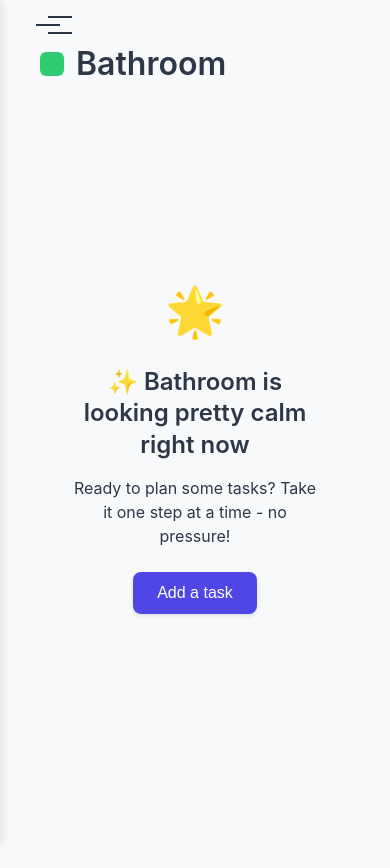
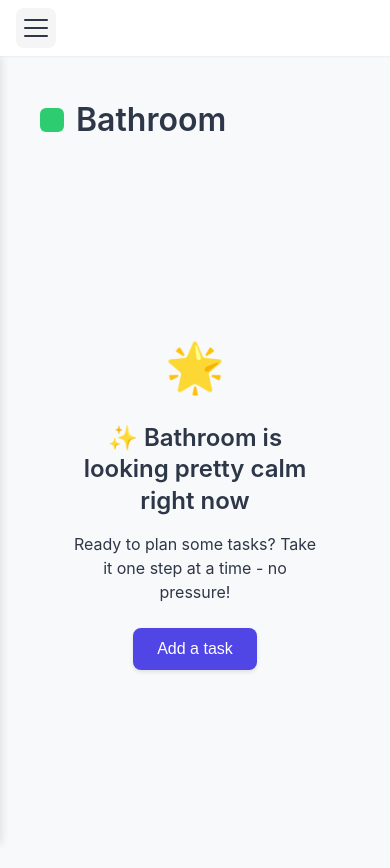
Before and after one commit to branch-gary/housekeeper, a React (Vite) app: page /category/bathroom in a window 390 px wide. Before the commit the page ends 844 px from the top, so only its background shows below. Built offline with nearby package versions, Linux system fonts and the light colour scheme.

Commit message:
✨ Add fixed header with hamburger menu for cleaner layout

```diff
--- /dev/null
+++ b/src/components/Header/Header.module.scss
@@ -0,0 +1,91 @@
+.header {
+  position: fixed;
+  top: 0;
+  left: 0;
+  right: 0;
+  height: 56px;
+  background: var(--surface-1);
+  border-bottom: 1px solid var(--border-color);
+  padding: 0 1rem;
+  display: none;
+  align-items: center;
+  z-index: 1000;
+  box-shadow: 0 1px 2px rgba(0, 0, 0, 0.05);
+
+  @media (max-width: 768px) {
+    display: flex;
+  }
+}
+
+.menuButton {
+  width: 40px;
+  height: 40px;
+  display: flex;
+  align-items: center;
+  justify-content: center;
+  background: var(--surface-2);
+  border: none;
+  border-radius: 8px;
+  cursor: pointer;
+  transition: all 0.2s ease;
+
+  &:hover {
+    background: var(--surface-3);
+  }
+
+  &:focus-visible {
+    outline: 2px solid var(--color-primary);
+    outline-offset: 2px;
+  }
+}
+
+.menuIcon {
+  width: 24px;
+  height: 18px;
+  position: relative;
+  transform: rotate(0deg);
+  transition: .5s ease-in-out;
+  cursor: pointer;
+}
+
+.menuBar {
+  display: block;
+  position: absolute;
+  height: 2px;
+  width: 100%;
+  background: var(--text-1);
+  border-radius: 2px;
+  opacity: 1;
+  left: 0;
+  transform: rotate(0deg);
+  transition: .25s ease-in-out;
+
+  &:nth-child(1) {
+    top: 0px;
+  }
+
+  &:nth-child(2) {
+    top: 8px;
+  }
+
+  &:nth-child(3) {
+    top: 16px;
+  }
+
+  .open & {
+    &:nth-child(1) {
+      top: 8px;
+      transform: rotate(135deg);
+    }
+
+    &:nth-child(2) {
+      opacity: 0;
+      left: -60px;
+    }
+
+    &:nth-child(3) {
+      top: 8px;
+      transform: rotate(-135deg);
+    }
+  }
+}
--- /dev/null
+++ b/src/components/Header/Header.tsx
@@ -0,0 +1,25 @@
+import { useLayout } from '../../contexts/LayoutContext'
+import styles from './Header.module.scss'
+
+export function Header() {
+  const { isMobileMenuOpen, toggleMobileMenu } = useLayout()
+
+  return (
+    <header className={styles.header}>
+      <button
+        className={styles.menuButton}
+        onClick={toggleMobileMenu}
+        aria-label="Toggle sidebar"
+        aria-expanded={isMobileMenuOpen}
+      >
+        <div className={`${styles.menuIcon} ${isMobileMenuOpen ? styles.open : ''}`}>
+          <span className={styles.menuBar}></span>
+          <span className={styles.menuBar}></span>
+          <span className={styles.menuBar}></span>
+        </div>
+      </button>
+    </header>
+  )
+}
+
+export default Header
--- a/src/components/Layout.module.scss
+++ b/src/components/Layout.module.scss
@@ -1,9 +1,18 @@
 .layout {
-  display: flex;
   min-height: 100vh;
   width: 100%;
   background: var(--color-bg);
   position: relative;
+}
+
+.contentWrapper {
+  display: flex;
+  min-height: 100vh;
+
+  @media (max-width: 768px) {
+    min-height: calc(100vh - 56px); // Subtract header height on mobile
+    margin-top: 56px; // Add margin for header on mobile
+  }
 }
 
 .main {
@@ -21,80 +30,6 @@
   }
 }
 
-.menuButton {
-  display: none;
-  position: fixed;
-  top: 1rem;
-  left: 1rem;
-  z-index: 1000;
-  background: none;
-  border: none;
-  padding: 0.5rem;
-  cursor: pointer;
-  border-radius: 4px;
-  transition: background-color 0.2s ease;
-
-  @media (max-width: 768px) {
-    display: block;
-  }
-
-  &:hover {
-    background-color: var(--color-hover);
-  }
-
-  &:focus-visible {
-    outline: 2px solid var(--color-primary);
-    outline-offset: 2px;
-  }
-}
-
-.menuIcon {
-  display: block;
-  width: 24px;
-  height: 24px;
-  position: relative;
-}
-
-.menuBar {
-  position: absolute;
-  width: 24px;
-  height: 2px;
-  background-color: var(--color-text);
-  transition: all 0.3s ease;
-
-  &::before,
-  &::after {
-    content: '';
-    position: absolute;
-    width: 24px;
-    height: 2px;
-    background-color: var(--color-text);
-    transition: all 0.3s ease;
-  }
-
-  &::before {
-    top: -8px;
-  }
-
-  &::after {
-    bottom: -8px;
-  }
-
-  &.open {
-    background-color: transparent;
-
-    &::before {
-      transform: rotate(45deg);
-      top: 0;
-    }
-
-    &::after {
-      transform: rotate(-45deg);
-      bottom: 0;
-    }
-  }
-}
-
 .overlay {
   position: fixed;
   top: 0;
@@ -104,6 +39,11 @@
   background-color: rgba(0, 0, 0, 0.5);
   z-index: 100;
   animation: fadeIn 0.3s ease;
+  backdrop-filter: blur(2px);
+
+  @media (max-width: 768px) {
+    top: 56px; // Start below header on mobile
+  }
 }
 
 .sidebarWrapper {
@@ -115,6 +55,11 @@
     top: 0;
     left: 0;
     height: 100vh;
+
+    @media (max-width: 768px) {
+      top: 56px; // Position below header on mobile
+      height: calc(100vh - 56px); // Subtract header height on mobile
+    }
     transform: translateX(-100%);
     transition: transform 0.3s ease;
     box-shadow: 2px 0 8px rgba(0, 0, 0, 0.1);
--- a/src/components/Layout.tsx
+++ b/src/components/Layout.tsx
@@ -1,24 +1,16 @@
 import { Outlet } from 'react-router-dom'
 import Sidebar from './Sidebar'
+import Header from './Header/Header'
 import { useLayout } from '../contexts/LayoutContext'
 import styles from './Layout.module.scss'
 
 export function Layout() {
-  const { isMobileMenuOpen, toggleMobileMenu, closeMobileMenu } = useLayout()
+  const { isMobileMenuOpen, closeMobileMenu } = useLayout()
 
   return (
     <div className={styles.layout}>
-      {/* Mobile Menu Button */}
-      <button
-        className={styles.menuButton}
-        onClick={toggleMobileMenu}
-        aria-label="Toggle menu"
-        aria-expanded={isMobileMenuOpen}
-      >
-        <span className={styles.menuIcon}>
-          <span className={`${styles.menuBar} ${isMobileMenuOpen ? styles.open : ''}`} />
-        </span>
-      </button>
+      {/* Header */}
+      <Header />
 
       {/* Overlay */}
       {isMobileMenuOpen && (
@@ -29,6 +21,8 @@ export function Layout() {
         />
       )}
 
+      {/* Content wrapper */}
+      <div className={styles.contentWrapper}>
         {/* Sidebar */}
         <div
           className={`${styles.sidebarWrapper} ${isMobileMenuOpen ? styles.open : ''}`}
@@ -43,6 +37,7 @@ export function Layout() {
           <Outlet />
         </main>
       </div>
+    </div>
   )
 }
 
--- a/src/components/Sidebar.module.scss
+++ b/src/components/Sidebar.module.scss
@@ -9,6 +9,12 @@
   gap: 1.5rem;
   position: relative;
   overflow-y: auto;
+  -webkit-overflow-scrolling: touch;
+
+  @media (max-width: 768px) {
+    width: min(280px, 80vw);
+    padding-top: 1.5rem;
+  }
 }
 
 .addTask {
@@ -267,28 +273,3 @@ button.clearSearch {
   color: var(--error-text);
   font-size: 0.9rem;
 }
-
-.mobileCloseButton {
-  display: none;
-  position: absolute;
-  top: 1rem;
-  right: 1rem;
-  background: none;
-  border: none;
-  color: var(--text-secondary);
-  font-size: 1.5rem;
-  cursor: pointer;
-  padding: 0.5rem;
-  border-radius: 50%;
-  transition: all 0.2s ease;
-  z-index: 10;
-
-  @media (max-width: 768px) {
-    display: block;
-  }
-
-  &:hover {
-    background: var(--surface-2);
-    color: var(--text-primary);
-  }
-}
--- a/src/components/Sidebar.tsx
+++ b/src/components/Sidebar.tsx
@@ -124,17 +124,6 @@ const Sidebar = ({ onMobileClose }: SidebarProps) => {
 
   return (
     <aside className={styles.sidebar}>
-      {/* Only show mobile close button on mobile */}
-      {onMobileClose && (
-        <button
-          className={styles.mobileCloseButton}
-          onClick={onMobileClose}
-          aria-label="Close menu"
-        >
-          ×
-        </button>
-      )}
-
       <button
         className={styles.addTask}
         onClick={() => setIsModalOpen(true)}
```
Lines whose indentation alone changed are shown as unchanged.
